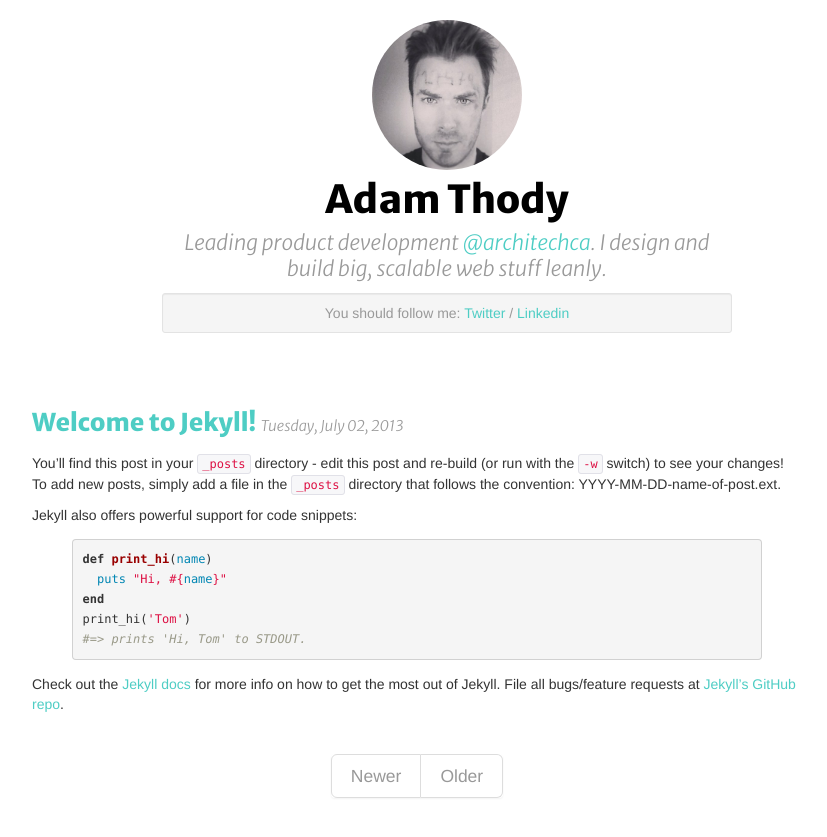
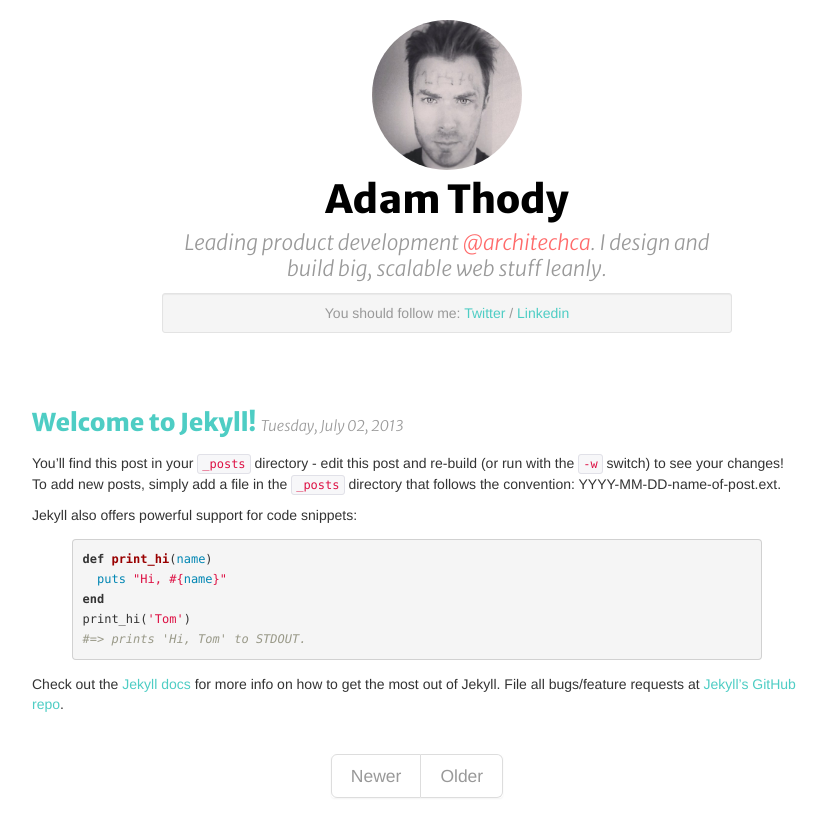
Before and after one commit to thody/thody.github.io, a Jekyll site: the page built from index.html, in a window 1280 px wide. Shown: the top 837 px of the page, without its empty margins (223-1050 px from the left). Built offline with Jekyll 4.4.1, drawn with Linux system fonts in a browser that asks for light colours; the list of posts is cut into pages by our own code.

Commit message:
Re-style sub-heading link colour.

```diff
--- a/css/main.css
+++ b/css/main.css
@@ -15,6 +15,14 @@ h2 {
 	font-style: italic;
 	font-size: 1.5em;
 	line-height: 125%;
+}
+
+h2 a {
+	color: #FF6B6B;
+}
+
+h2 a:hover {
+	color: #C44D58;
 }
 
 h3 small {
```
